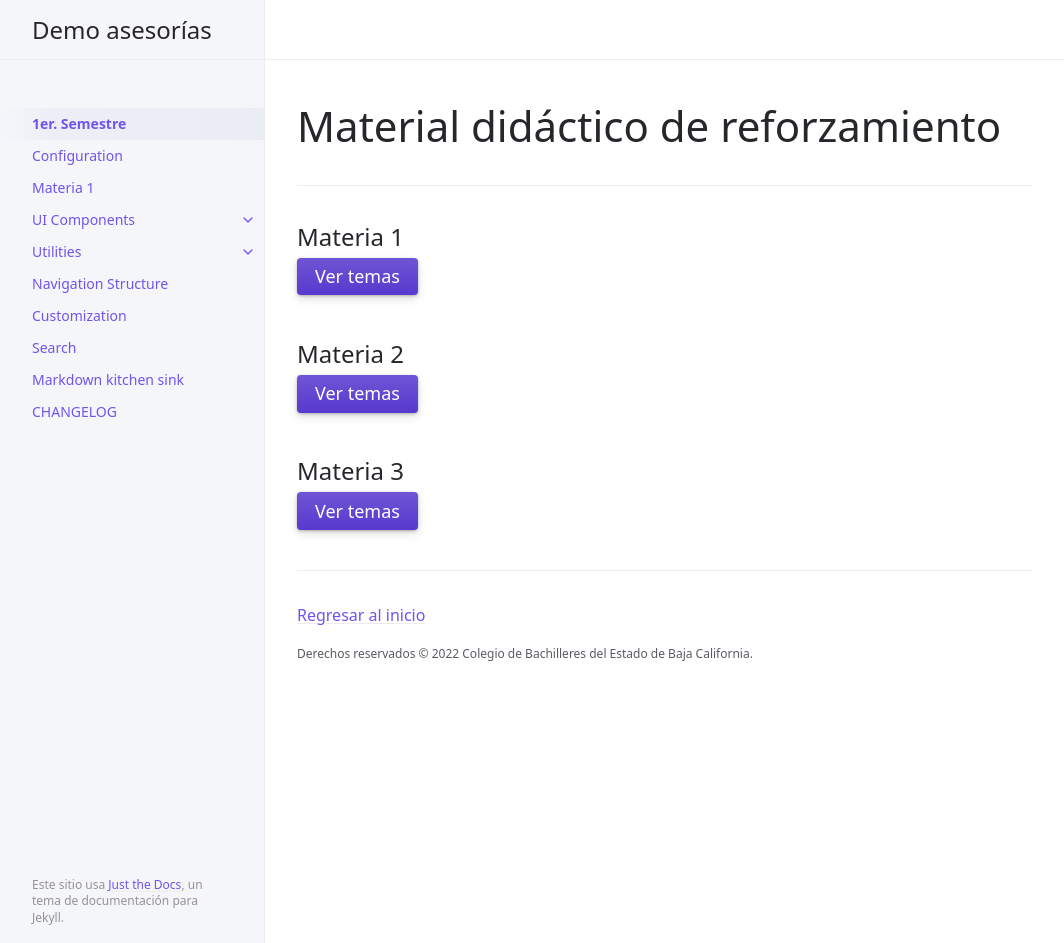
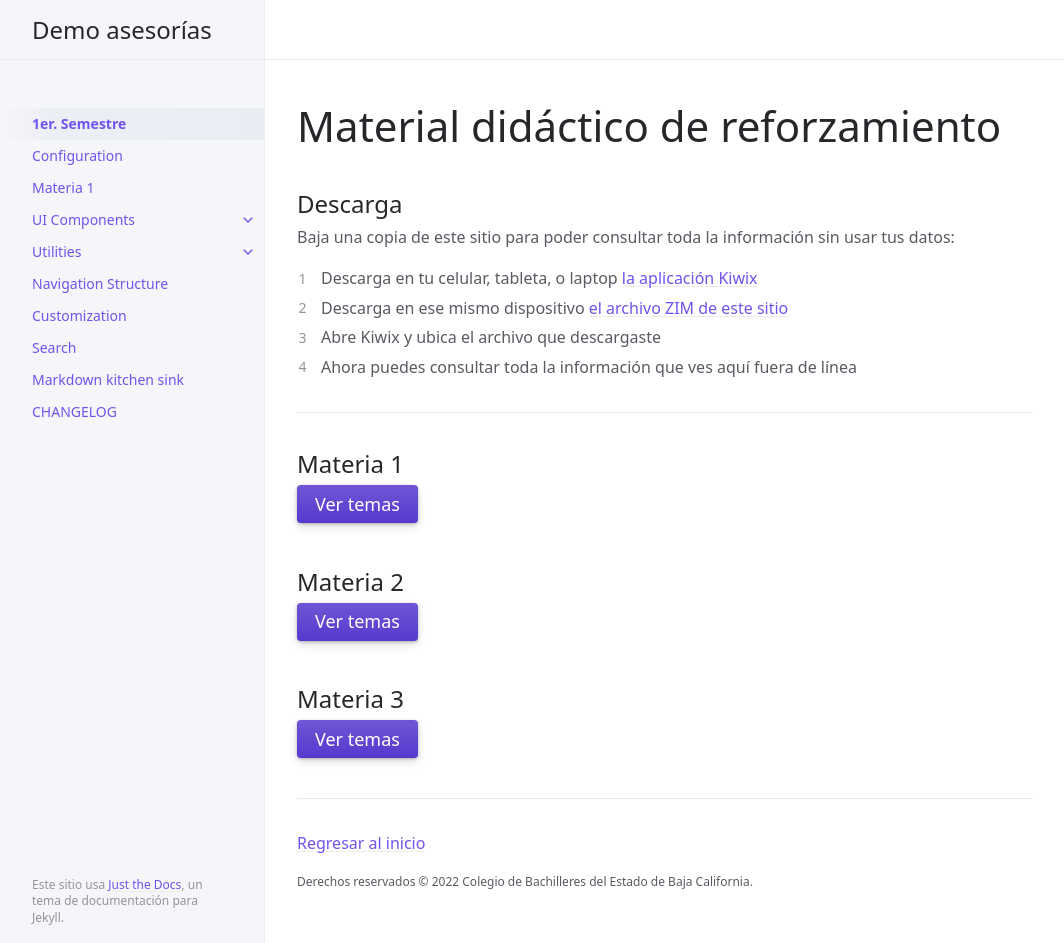
Before and after one commit to CoBachBC/demo-asesorias, a Jekyll site: the page built from index.md, in a window 1280 px wide and 943 px high. Shown: the whole window, without its empty margins (107-1171 px from the left). Built offline with Jekyll 4.4.1, drawn with Linux system fonts in a browser that asks for light colours; part of the change alters nothing that is shown.

```diff
--- a/index.md
+++ b/index.md
@@ -12,6 +12,8 @@ permalink: /
 {% comment %}
 Just the Docs gives your documentation a jumpstart with a responsive Jekyll theme that is easily customizable and hosted on GitHub Pages.
 {: .fs-6 .fw-300 }
+[Get started now](#getting-started){: .btn .btn-primary .fs-5 .mb-4 .mb-md-0 .mr-2 } [View it on GitHub](https://github.com/just-the-docs/just-the-docs){: .btn .fs-5 .mb-4 .mb-md-0 }
+{% endcomment %}
 
 ## Descarga
 
@@ -21,9 +23,6 @@ Baja una copia de este sitio para poder consultar toda la información sin usar
 1. Descarga en ese mismo dispositivo [el archivo ZIM de este sitio](assets/demo-asesorias.zim)
 1. Abre Kiwix y ubica el archivo que descargaste
 1. Ahora puedes consultar toda la información que ves aquí fuera de línea
-
-[Get started now](#getting-started){: .btn .btn-primary .fs-5 .mb-4 .mb-md-0 .mr-2 } [View it on GitHub](https://github.com/just-the-docs/just-the-docs){: .btn .fs-5 .mb-4 .mb-md-0 }
-{% endcomment %}
 
 ---
 {% comment %}
```
